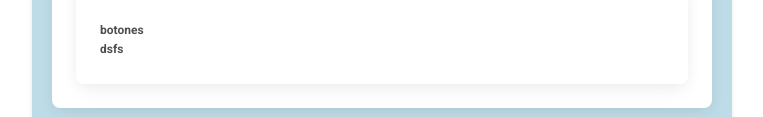
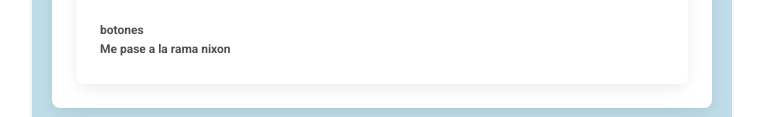
Before and after one commit to Niko3838/Empleados_POO, a website: page index.html in a window 1280 px wide. Shown: the part 669-786 px from the top of the page, without its empty margins (258-1021 px from the left). Drawn offline with Linux system fonts and the light colour scheme.

Commit message:
cambios de nixon

```diff
--- a/index.html
+++ b/index.html
@@ -100,7 +100,7 @@
             <div class="card-body tamaño">
               <p>botones
                 <div>
-                    dsfs
+                    <p>Me pase a la rama nixon </p>
 
 
 
```
